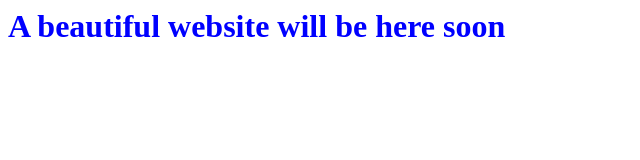
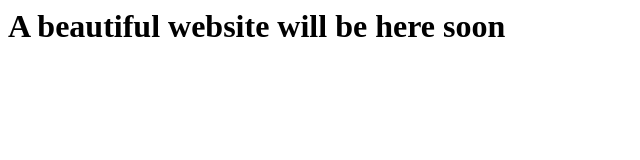
Before and after one commit to Sun5hine/Learning-curve, a plain HTML site: page index.html in a window 1280 px wide. Shown: the whole page, without its empty margins (0-640 px from the left). Drawn offline with Linux system fonts and the light colour scheme.

Commit message:
Update index.html

```diff
--- a/index.html
+++ b/index.html
@@ -1,5 +1,5 @@
 
-<h1 style="color:blue"> A beautiful website will be here soon </h1>
+<h1> A beautiful website will be here soon </h1>
 <style>
   color: red;
 </style>
```
